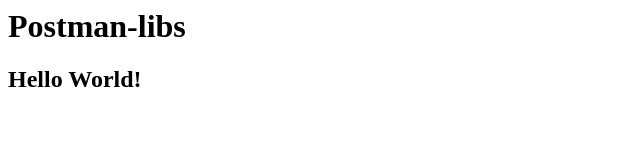
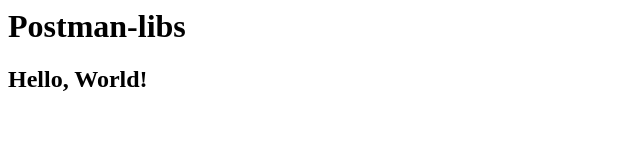
Before and after one commit to agilium/postman-libs, a plain HTML site: page index.html in a window 1280 px wide. Shown: the full height of the page, 0-640 px from the left. Drawn offline with Linux system fonts and the light colour scheme.

Commit message:
Update index.html

```diff
--- a/index.html
+++ b/index.html
@@ -4,7 +4,7 @@
 
 <doby>
 <h1>Postman-libs</h1>
-  <h2>Hello World!</h2>
+  <h2>Hello, World!</h2>
 </body>
 
 </html>
```
